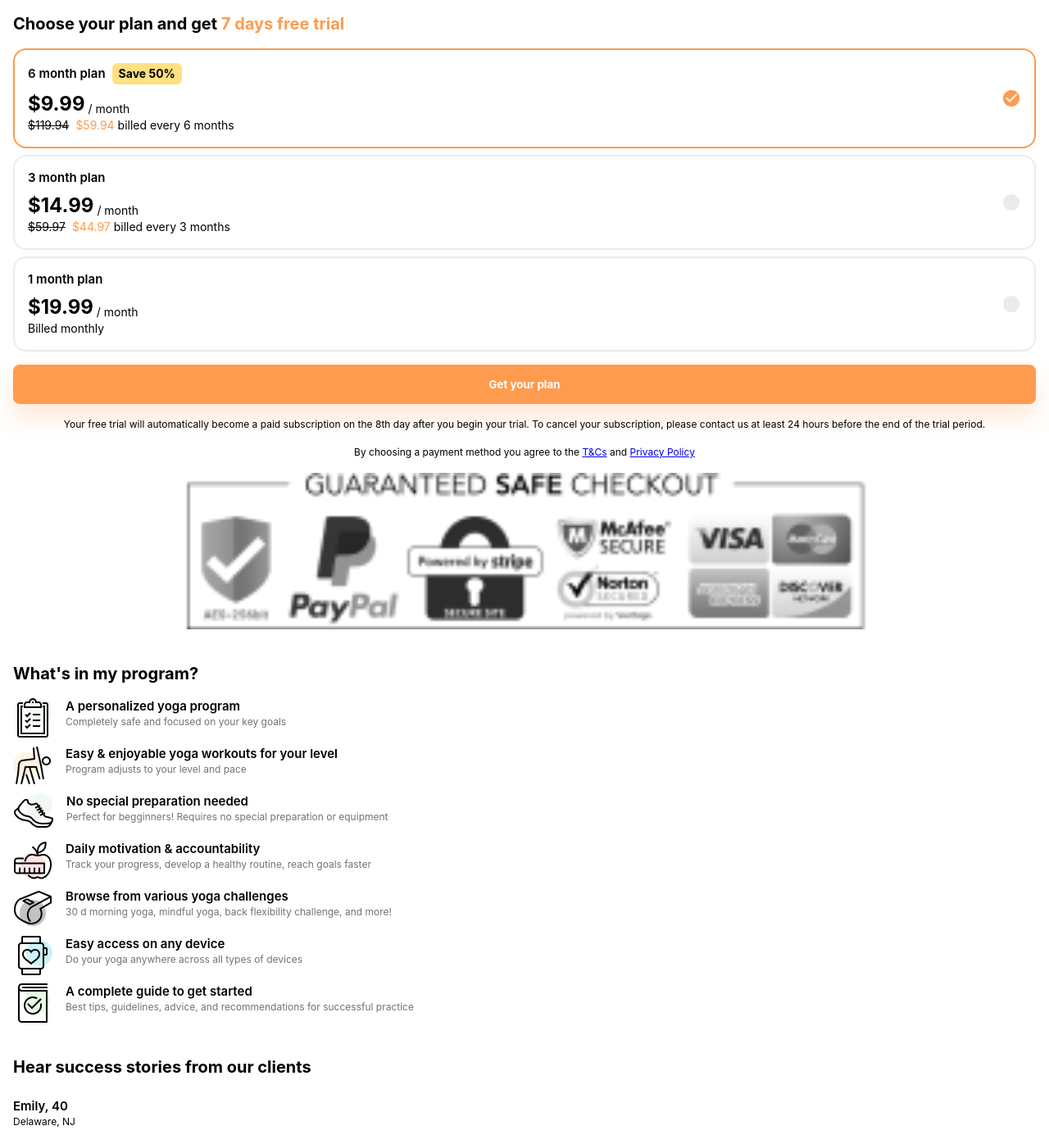
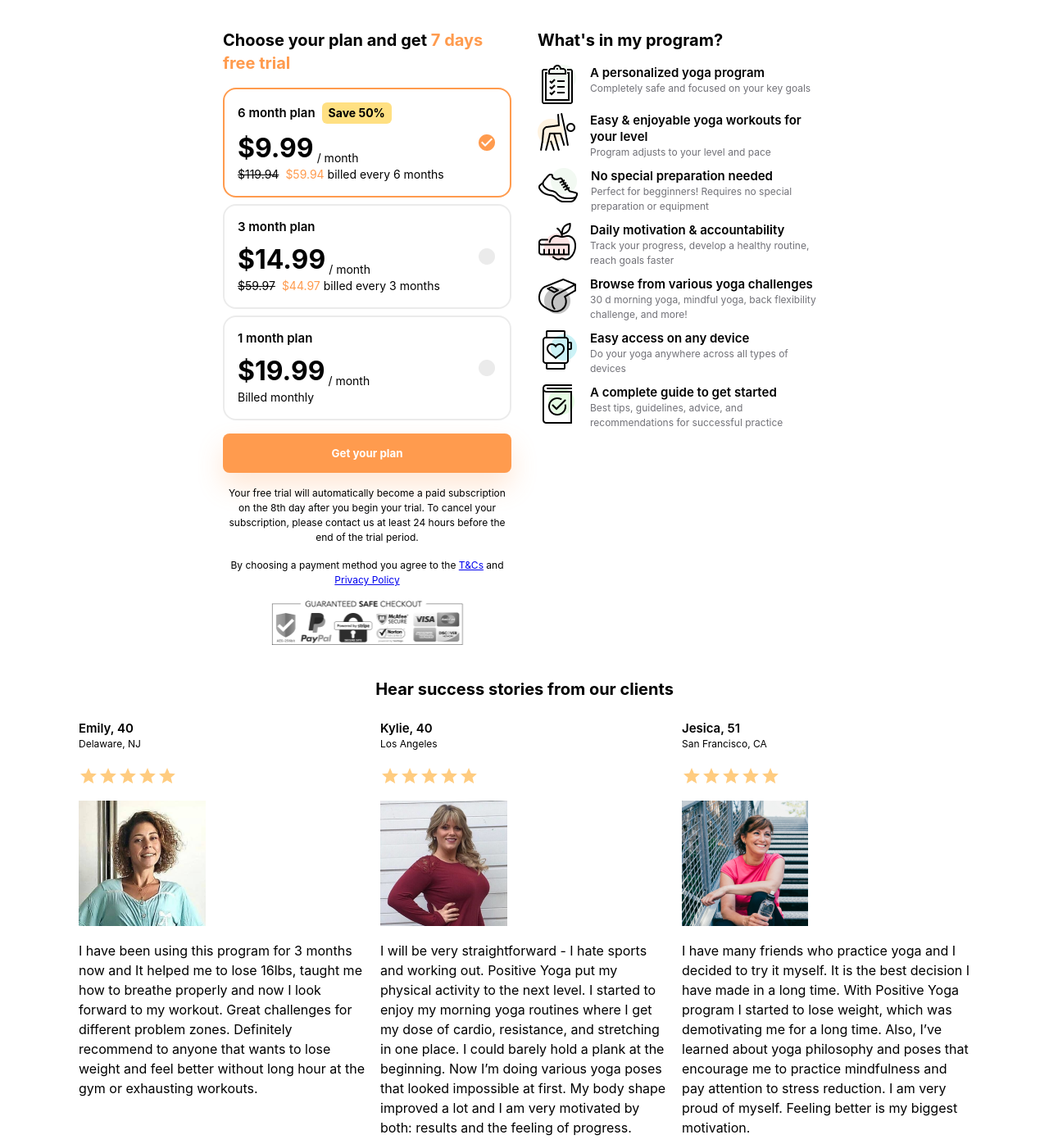
Before and after one commit to JonasStempickij/positive-yoga-kilo-academy, a React (Create React App) app: page / in a window 1280 px wide. Shown: the part 529-1925 px from the top of the page at 82% size. Built offline with nearby package versions, Linux system fonts and the light colour scheme.

Commit message:
Desktop finished

```diff
--- a/src/assets/wrappers/Faq.js
+++ b/src/assets/wrappers/Faq.js
@@ -30,6 +30,12 @@ const Wrapper = styled.article`
   .hide {
     display: none;
   }
+  @media screen and (min-width: 1000px) {
+    align-items: center;
+    .faq-list {
+      width: 736px;
+    }
+  }
 `;
 
 export default Wrapper;
--- a/src/assets/wrappers/SuccessStories.js
+++ b/src/assets/wrappers/SuccessStories.js
@@ -23,6 +23,27 @@ const Wrapper = styled.article`
     flex-direction: row;
     align-self: center;
   }
+  @media screen and (min-width: 1000px) {
+    display: flex;
+    flex-direction: column;
+    align-items: center;
+    .success-stories {
+      display: flex;
+      flex-direction: row;
+      column-gap: 16px;
+    }
+    .story {
+      display: flex;
+      align-items: flex-start;
+      max-width: 352px;
+    }
+    .btn-control {
+      display: none;
+    }
+    .hide {
+      display: inherit;
+    }
+  }
 `;
 
 export default Wrapper;
--- a/src/assets/wrappers/YogaForYou.js
+++ b/src/assets/wrappers/YogaForYou.js
@@ -32,5 +32,10 @@ const Wrapper = styled.article`
   .phone-two {
     margin-top: 33px;
   }
+  @media screen and (min-width: 1000px) {
+    section {
+      align-items: center;
+    }
+  }
 `;
 export default Wrapper;
--- a/src/assets/wrappers/YogaPlan.js
+++ b/src/assets/wrappers/YogaPlan.js
@@ -4,7 +4,11 @@ const Wrapper = styled.article`
   display: flex;
   flex-direction: column;
   row-gap: 40px;
+  h2 {
+    margin: 0;
+  }
   section {
+    max-width: 352px;
     display: flex;
     flex-direction: column;
     row-gap: 16px;
@@ -72,6 +76,12 @@ const Wrapper = styled.article`
     column-gap: 16px;
     align-items: flex-start;
   }
+  @media screen and (min-width: 800px) {
+    display: flex;
+    flex-direction: row;
+    justify-content: center;
+    column-gap: 32px;
+  }
 `;
 
 export default Wrapper;
--- a/src/components/Story.js
+++ b/src/components/Story.js
@@ -4,7 +4,7 @@ import Stars from './Stars';
 const Story = ({ story, activeStory }) => {
   const { nameAndAge, city, img, text } = story;
   return (
-    <section className={activeStory ? '' : 'hide'}>
+    <section className={activeStory ? 'story' : 'story hide'}>
       <div className='title'>
         <h5>{nameAndAge}</h5>
         <p className='caption-mobile'>{city}</p>
--- a/src/index.css
+++ b/src/index.css
@@ -97,16 +97,31 @@ img {
   border: none;
   box-shadow: 0px 16px 32px rgba(255, 155, 78, 0.24);
   padding: 16px;
+  min-width: 343px;
 
 }
 
 @media screen and (min-width: 900px) {
+
   h1{
+    font-size: 40px;
+    line-height: 56px;
     margin-bottom: 32px;
+    text-align: center;
+  }
+  h2{
+    font-size: 32px;
+    line-height: 44px;
+    margin-bottom: 32px;
+    text-align: center;
   }
   header{
     margin-bottom: 48px;
     padding: 20px;
     box-shadow: 0px 8px 24px rgba(0, 0, 0, 0.04);
   }
+
+  .ordered {
+    text-align: center;
+  }
 }
```
